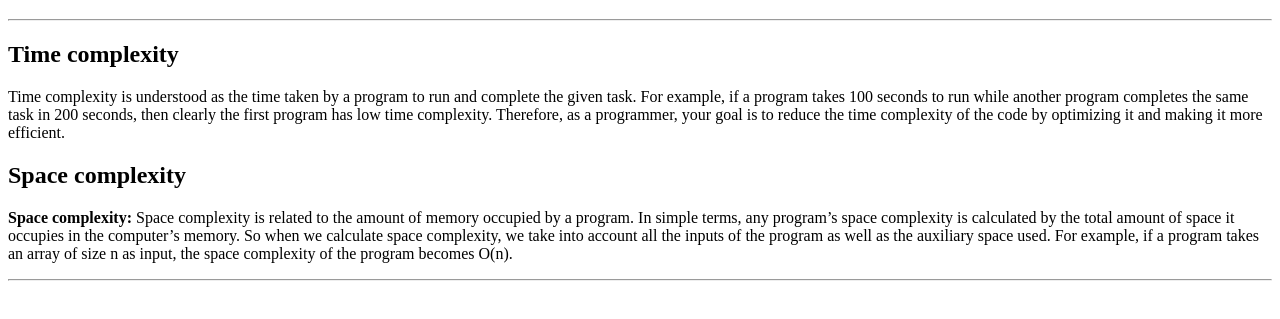
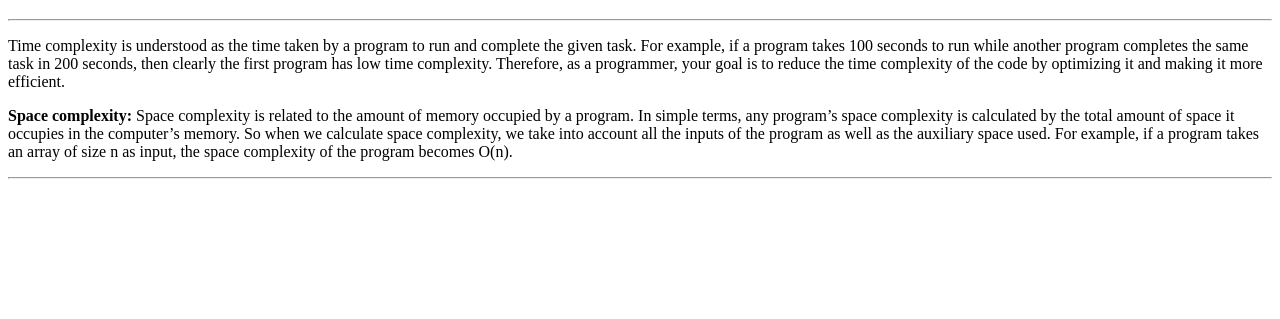
Before and after one commit to acciojob/time-and-space-complexity-Atith794, a website: page main.html in a window 1280 px wide. Shown: the part 61-380 px from the top of the page. Drawn offline with Linux system fonts and the light colour scheme.

Commit message:
created a submission

```diff
--- a/main.html
+++ b/main.html
@@ -9,14 +9,13 @@
 <body>
 	<!-- the entire body must be written by student -->
     <script type="text/javascript" src="./script.js">
+
 </script>
 <h1>Time and Space complexity</h1>
-<hr>
-	<h2>Time complexity</h2>
-	<p>Time complexity is understood as the time taken by a program to run and complete the given task. For example, if a program takes 100 seconds to run while another program completes the same task in 200 seconds, then clearly the first program has low time complexity. Therefore, as a programmer, your goal is to reduce the time complexity of the code by optimizing it and making it more efficient.</p>
-	<h2>Space complexity</h2>
-	<p><b>Space complexity:</b> Space complexity is related to the amount of memory occupied by a program. In simple terms, any program’s space complexity is calculated by the total amount of space it occupies in the computer’s memory. So when we calculate space complexity, we take into account all the inputs of the program as well as the auxiliary space used. For example, if a program takes an array of size n as input, the space complexity of the program becomes O(n).</p>
-<hr>
+	<hr>
+		<p>Time complexity is understood as the time taken by a program to run and complete the given task. For example, if a program takes 100 seconds to run while another program completes the same task in 200 seconds, then clearly the first program has low time complexity. Therefore, as a programmer, your goal is to reduce the time complexity of the code by optimizing it and making it more efficient.</p>
+		<p><b>Space complexity:</b> Space complexity is related to the amount of memory occupied by a program. In simple terms, any program’s space complexity is calculated by the total amount of space it occupies in the computer’s memory. So when we calculate space complexity, we take into account all the inputs of the program as well as the auxiliary space used. For example, if a program takes an array of size n as input, the space complexity of the program becomes O(n).</p>
+	<hr>
 </body>
 
 </html>
```
